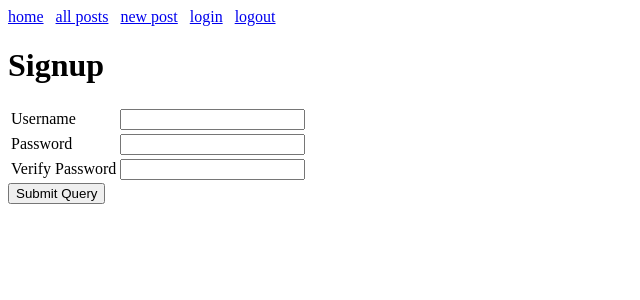
After one commit to Jenellebas/blogz, a Flask app: page /signup in a window 1280 px wide. The commit adds this page. Shown: the top 300 px of the page, without its empty margins (0-640 px from the left). Run offline with Flask 2, Linux system fonts and the light colour scheme.

Commit message:
added signup.html, login.html, signup and login routes

```diff
--- a/main.py
+++ b/main.py
@@ -1,22 +1,127 @@
-from flask import Flask, request, redirect, render_template
+from flask import Flask, request, redirect, render_template, flash
 from flask_sqlalchemy import SQLAlchemy
 
 app = Flask(__name__)
 app.config['DEBUG'] = True
-app.config['SQLALCHEMY_DATABASE_URI'] = 'mysql+pymysql://build-a-blog:Launchcode1@localhost:8889/build-a-blog'
+app.config['SQLALCHEMY_DATABASE_URI'] = 'mysql+pymysql://blogz:Launchcode1@localhost:8889/blogz'
 app.config['SQLALCHEMY_ECHO'] = True
 db = SQLAlchemy(app)
-
+app.secret_key = 'y337kGcys&zP3B'
 
 class Blog(db.Model):
 
     id = db.Column(db.Integer, primary_key=True)
     title = db.Column(db.String(120))
     body = db.Column(db.String(250))
+    owner_id = db.Column(db.Integer, db.ForeignKey('user.id'))
 
-    def __init__(self, title, body):
+    def __init__(self, title, body, owner):
         self.title = title
         self.body = body
+        self.owner = owner
+
+class User(db.Model):
+
+    id = db.Column(db.Integer, primary_key=True)
+    username = db.Column(db.String(120))
+    password = db.Column(db.String(120))
+    blogs = db.relationship('Blog', backref='owner')
+
+    def __init__(self, username, password):
+        self.username = username
+        self.password = password
+
+@app.route('/login', methods=['POST', 'GET'])
+def login():
+    if request.method == 'POST':
+        username = request.form['username']
+        password = request.form['password']
+        user = User.query.filter_by(username=username).first()
+        if user and user.password == password:
+            session['username'] = username
+            flash("Logged in")
+            return redirect('/newpost')
+        if user and user.password != password:
+            flash('Password is not correct!', 'error')
+            return redirect('/login')
+        else:
+            flash('Username does not exist', 'error')
+            return redirect('/login')
+
+    if request.method == 'GET':
+        return render_template('login.html')
+
+@app.route('/signup', methods=['POST', 'GET'])
+def signup():
+    if request.method == 'GET':
+        return render_template('signup.html')
+
+    if request.method == 'POST':
+        username = request.form['username']
+        password = request.form['password']
+        verify_password = request.form['verify']
+
+        username_error = ""
+        password_error = ""
+        verify_password_error = ""
+
+        #check to see if username already exits
+        existing_user = User.query.filter_by(username=username).first()
+        if existing_user:
+            username_error = "That username already exists."
+            username = ""
+
+        #if username is blank
+        if username == "":
+            username_error = "You must enter a username."
+            username = ""
+
+        #if username is less than 3 characters or more than 20
+        if len(username) < 3 or len(username) > 20:
+            username_error = "That is not a valid username."
+            username = ""
+
+        #if username has a space
+        for char in username:
+            if char == " ":
+                username_error = "That is not a valid username."
+                username = ""
+
+        #if password is blank
+        if password == "":
+            password_error = "You must enter a password."
+            password = ""
+
+        #if password is less than 3 characters or more than 20
+        if len(password) < 3 or len(password) > 20:
+            password_error = "That is not a valid password."
+            password = ""
+
+        #if password has a space
+        for char in password:
+            if char == " ":
+                password_error = "That is not a valid password."
+                password = ""
+
+        #if verify password is blank
+        if verify_password == "":
+            verify_password_error = "Passwords don't match."
+            verify_password = ""
+
+        #if password and verify password don't match
+        if password != verify_password:
+            verify_password_error = "Passwords don't match."
+            verify_password = ""
+            password = ""
+
+        #check to see if any errors
+        if not username_error and not password_error and not verify_password_error:
+            username = username
+            return redirect('/newpost?username={0}'.format(username))
+        else:
+            return render_template('signup.html', username=username, username_error=username_error, password_error=password_error, verify_password_error=verify_password_error)
+
+
 
 @app.route('/newpost', methods=['POST', 'GET'])
 def add_post():
@@ -33,7 +138,8 @@ def blog_list():
     if request.method == 'POST':
         blog_title = request.form['title']
         body_entry = request.form['body']
-        new_entry = Blog(blog_title, body_entry)
+        owner = User.query.filter_by(username=session['username']).first()
+        new_entry = Blog(blog_title, body_entry, owner)
 
         #if title is blank
         if blog_title == "":
@@ -53,21 +159,20 @@ def blog_list():
             blog_id2 = str(blog2)
             return redirect('/blog?id='+ blog_id2)
         else:
-            return render_template('newpost.html', title=blog_title, body=body_entry, title_error=title_error, body_error=body_error)
+            return render_template('newpost.html', title=blog_title, body=body_entry, owner=owner, title_error=title_error, body_error=body_error)
 
     if request.method == 'GET':
 
         if not request.args:
             blogs = Blog.query.all()
-            return render_template('blog.html', title="Build A Blog",
-            blogs=blogs)
+            return render_template('blog.html', title="Build A Blog", blogs=blogs)
 
         else:
             blog_id = int(request.args.get('id'))
             blog = Blog.query.get(blog_id)
             title = blog.title
             body = blog.body
-            return render_template('indivpost.html', title=title, body=body)
+            return render_template('indivpost.html', title=title, body=body, owner=owner)
 
 if __name__ == '__main__':
     app.run()
--- a/templates/base.html
+++ b/templates/base.html
@@ -9,8 +9,20 @@
         </style>
     </head>
 <body>
-    <a href="blog">Main Blog Page</a> &nbsp;
-    <a href="newpost">Add a Blog Entry</a>
+    <a href="/">home</a> &nbsp;
+    <a href="blog">all posts</a> &nbsp;
+    <a href="newpost">new post</a> &nbsp;
+    <a href="login">login</a> &nbsp;
+    <a href="logout">logout</a> &nbsp;
+
+    {% with messages = get_flashed_messages(with_categories=True) %}
+            <ul>
+            {% for category, message in messages %}
+                <li class="{{category}}">{{message}}</li>
+            {% endfor %}
+            </ul>
+
+    {% endwith %}
 
     {% block content %}
     {% endblock %}
--- a/templates/blog.html
+++ b/templates/blog.html
@@ -2,7 +2,7 @@
 
 {% block content %}
     <p>
-    <h1 style="text-align: center">Build a Blog</h1>
+    <h1 style="text-align: left">Blog Posts</h1>
     </p>
 
     {% if blogs|length == 0 %}
@@ -13,6 +13,7 @@
             {% for blog in blogs %}
             <li><a href="blog?id={{blog.id}}"><h1>{{blog.title}}</h1></a></li>
             <li><h4>{{blog.body}}</h4></li>
+            <li><h6>written by</h6><a href="blog?owner={{blog.owner}}"><h6>{{blog.owner}}</h6></li>
             <hr />
             {% endfor %}
         </li>
--- /dev/null
+++ b/templates/signup.html
@@ -0,0 +1,28 @@
+{% extends "base.html" %}
+
+{% block content %}
+<h1>Signup</h1>
+<form action="/signup" method="post">
+    <table>
+        <tr>
+            <td><label for="username">Username</label></td>
+            <td>
+                <input name="username" type="text" value="{{ username }}">
+            </td>
+        </tr>
+        <tr>
+            <td><label for="password">Password</label></td>
+            <td>
+                <input name="password" type="password">
+            </td>
+        </tr>
+        <tr>
+            <td><label for="verify">Verify Password</label></td>
+            <td>
+                <input name="verify" type="password">
+            </td>
+        </tr>
+    </table>
+    <input type="submit" value="Submit Query">
+</form>
+{% endblock %}
```
Also changed, not shown: templates/login.html (added, +24 -0 lines).
